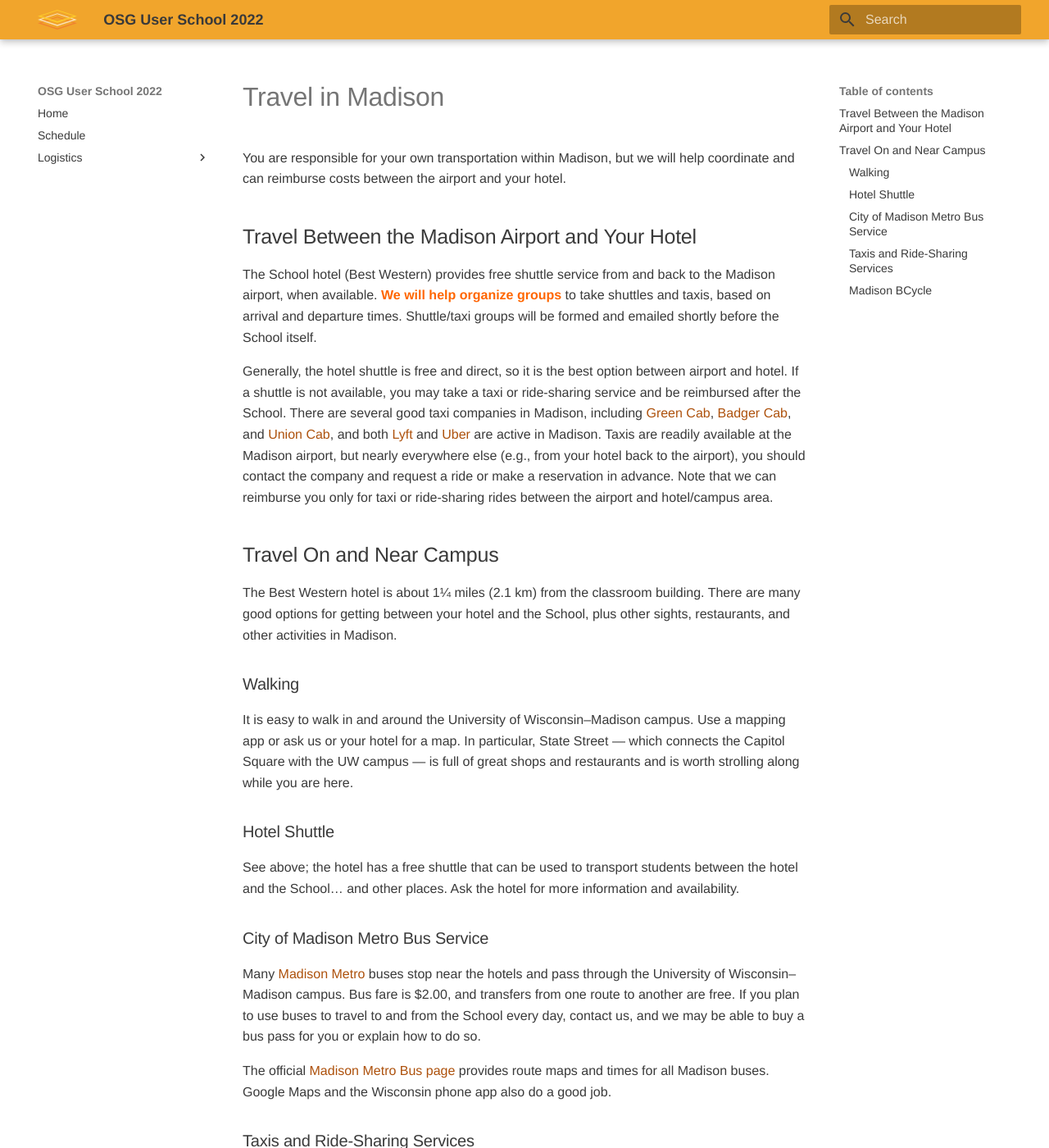
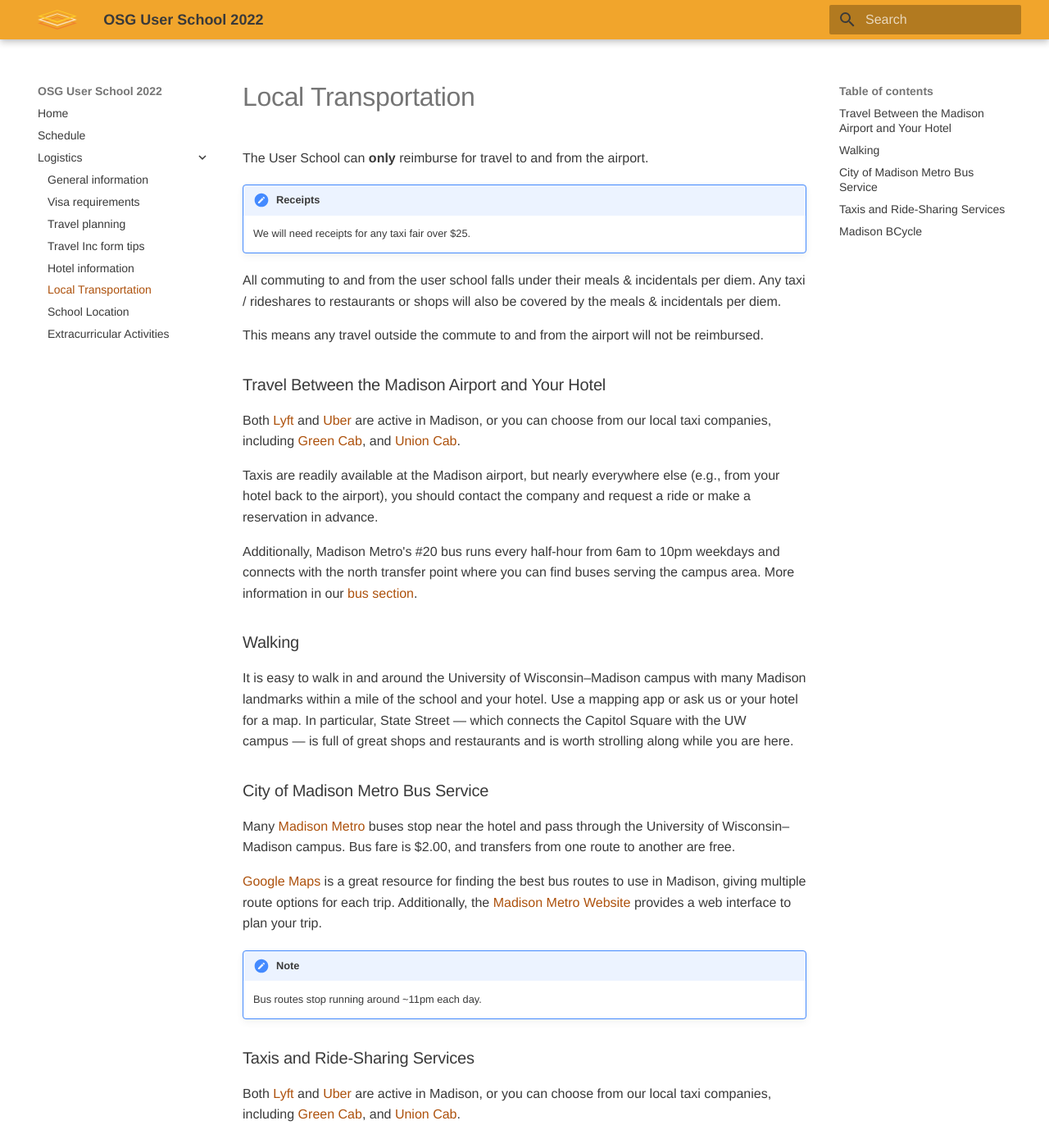
Before and after one commit to showmic09/user-school-2022, an MkDocs documentation site: the page built from docs/logistics/local-transportation.md, in a window 1280 px wide and 1400 px high. Shown: the whole window at 82% size. Built offline with MkDocs 1.6.1 and Material for MkDocs 9.7.7, drawn with Linux system fonts in a browser that asks for light colours; some of the changed text lies outside the part shown.

Commit message:
Update the old documentation with the new information

```diff
--- a/docs/logistics/local-transportation.md
+++ b/docs/logistics/local-transportation.md
@@ -1,77 +1,81 @@
-<style type="text/css">
-  .hi { font-weight: bold; color: rgb(255, 102, 00); }
-</style>
 
-# Travel in Madison
+The User School can __only__ reimburse for travel to and from the airport.
 
-You are responsible for your own transportation within Madison, but we will help
-coordinate and can reimburse costs between the airport and your hotel.
+!!! note "Receipts"
+    We will need receipts for any taxi fair over $25.
 
-## Travel Between the Madison Airport and Your Hotel
+All commuting to and from the user school falls under their meals & incidentals per diem.
+Any taxi / rideshares to restaurants or shops will also be covered by the meals & incidentals per diem.
 
-The School hotel (Best Western) provides free shuttle service from and back to
-the Madison airport, when available.  <span class="hi">We will help organize
-groups</span> to take shuttles and taxis, based on arrival and departure times.
-Shuttle/taxi groups will be formed and emailed shortly before the School itself.
+This means any travel outside the commute to and from the airport will not be reimbursed.
 
-Generally, the hotel shuttle is free and direct, so it is the best option
-between airport and hotel.  If a shuttle is not available, you may take a taxi
-or ride-sharing service and be reimbursed after the School.  There are several
-good taxi companies in Madison, including
-[Green Cab](https://greencabmadison.com),
-[Badger Cab](http://www.badgercab.com/), and
-[Union Cab](https://www.unioncab.com/), and both [Lyft](https://www.lyft.com/)
-and [Uber](https://www.uber.com/ride/) are active in Madison.  Taxis are readily
-available at the Madison airport, but nearly everywhere else (e.g., from your
+### Travel Between the Madison Airport and Your Hotel
+
+Both [Lyft](https://www.lyft.com/) and [Uber](https://www.uber.com/ride/) are active in Madison,
+or you can choose from our local taxi companies, including [Green Cab](https://greencabmadison.com), and
+[Union Cab](https://www.unioncab.com/).
+
+Taxis are readily available at the Madison airport, but nearly everywhere else (e.g., from your
 hotel back to the airport), you should contact the company and request a ride or
-make a reservation in advance.  Note that we can reimburse you only for taxi or
-ride-sharing rides between the airport and hotel/campus area.
+make a reservation in advance.
 
-## Travel On and Near Campus
-
-The Best Western hotel is about 1&frac14; miles (2.1 km) from the classroom
-building.  There are many good options for getting between your hotel and the
-School, plus other sights, restaurants, and other activities in Madison.
+Additionally, Madison Metro's #20 bus runs every half-hour from 6am to 10pm weekdays and connects
+with the north transfer point where you can find buses serving the campus area.
+More information in our [bus section](#city-of-madison-metro-bus-service).
 
 ### Walking
 
 It is easy to walk in and around the University of Wisconsin&ndash;Madison
-campus.  Use a mapping app or ask us or your hotel for a map.  In particular,
+campus with many Madison landmarks within a mile of the school and your hotel.
+Use a mapping app or ask us or your hotel for a map.  In particular,
 State Street&nbsp;&mdash; which connects the Capitol Square with the UW
 campus&nbsp;&mdash; is full of great shops and restaurants and is worth
 strolling along while you are here.
 
-### Hotel Shuttle
-
-See above; the hotel has a free shuttle that can be used to transport students
-between the hotel and the School&hellip; and other places.  Ask the hotel for
-more information and availability.
-
 ### City of Madison Metro Bus Service
 
 Many [Madison Metro](https://www.cityofmadison.com/metro) buses stop near the
-hotels and pass through the University of Wisconsin&ndash;Madison campus.  Bus
-fare is $2.00, and transfers from one route to another are free.  If you plan to
-use buses to travel to and from the School every day, contact us, and we may be
-able to buy a bus pass for you or explain how to do so.
+hotel and pass through the University of Wisconsin&ndash;Madison campus.  Bus
+fare is $2.00, and transfers from one route to another are free.
 
-The official
-[Madison Metro Bus page](https://www.cityofmadison.com/metro/routes-schedules)
-provides route maps and times for all Madison buses.  Google Maps and the
-Wisconsin phone app also do a good job.
+[Google Maps](https://www.google.com/maps) is a great resource for finding the best bus routes to use in Madison,
+giving multiple route options for each trip. Additionally, the [Madison Metro Website](https://www.cityofmadison.com/metro/routes-schedules)
+provides a web interface to plan your trip.
+
+!!! note
+    Bus routes stop running around ~11pm each day.
+
 
 ### Taxis and Ride-Sharing Services
 
-As listed above in the airport-hotel section, there are several taxi companies
-and ride sharing services in Madison.  **Note:** We can reimburse you only for
-transportation for School purposes, not personal reasons, and even then, only
-for trips between the airport and either the hotel or the classroom building.
+Both [Lyft](https://www.lyft.com/) and [Uber](https://www.uber.com/ride/) are active in Madison,
+or you can choose from our local taxi companies, including [Green Cab](https://greencabmadison.com), and
+[Union Cab](https://www.unioncab.com/).
 
 ### Madison BCycle
 
 Madison is a great city to bike in, and there is even a short-term bike rental
-system called [BCycle](https://madison.bcycle.com) here.  For instance, it is
+system called [BCycle](https://madison.bcycle.com). Bcycles are available
+[throughout the city](https://madison.bcycle.com/nav/map), most notably across the street from both
+your hotel and the Computer Science building.
+
+Pricing for Bcycles can be found on their
+[website](https://madison.bcycle.com/nav/Join-now) and consist of several tiers.
+
+Single Ride Pass
+
+- $5 per 30 minutes of riding
+
+Day Pass
+
+- Unlimited 60-minute rides for 24 hours.
+- Rides longer than 60 minutes are subject to usage fees of $3 per 30 minutes.
+
+Month Pass
+
+- Unlimited 90-minutes rides for one month!
+- Rides longer than 90 minutes are subject to a usage fee of $3 per additional 30 minutes.
+
+For instance, it is
 possible to pick up a bike at Union South, next to the classroom building, and
 then drop it off at one of many locations around the central part of Madison.
-See the website for more details.  While not terribly expensive, this is not a
-cost that we can reimburse.
--- a/mkdocs.yml
+++ b/mkdocs.yml
@@ -37,3 +37,6 @@
     - Travel planning:              logistics/travel.md
     - Travel Inc form tips:         logistics/travel-form.md
     - Hotel information:            logistics/hotel.md
+    - Local Transportation:         logistics/local-transportation.md
+    - School Location:              logistics/location.md
+    - Extracurricular Activities:   logistics/fun.md
```
Also changed, not shown: README.md (+6 -0 lines), docs/logistics/fun.md (+7 -7 lines), docs/logistics/location.md (+3 -6 lines).
